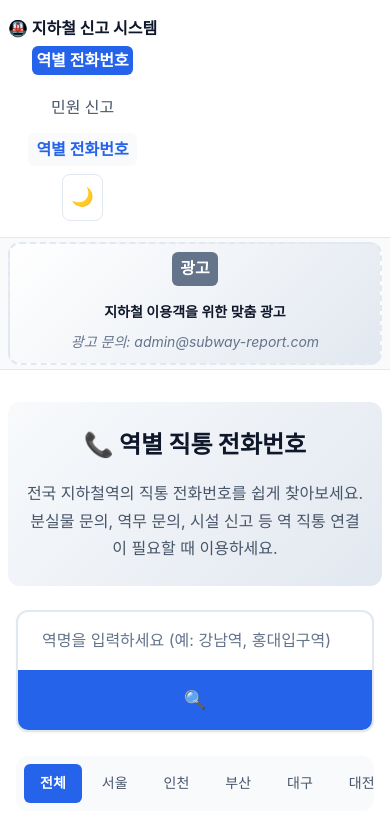
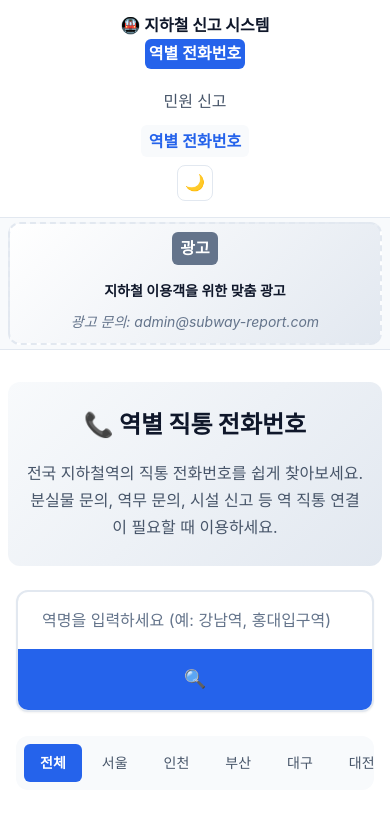
Before and after one commit to xmfhf2769/subway-quick-report, a website: page station-phone.html in a window 390 px wide. Shown: the top 819 px of the page. Drawn offline with Linux system fonts and the light colour scheme.

Commit message:
fix: 헤더 레이아웃 통일 및 파비콘 추가
- 모든 페이지에서 헤더 크기와 간격을 동일하게 설정
- 파비콘 설정 완료 (favicon.png)
- 모바일에서 헤더 반응형 최적화
- PWA 매니페스트에 아이콘 추가
- 헤더 요소들의 크기와 정렬을 더 정확하게 고정

```diff
--- a/css/main.css
+++ b/css/main.css
@@ -145,18 +145,22 @@ p, h1, h2, h3, h4, h5, h6 {
 .header {
   background-color: var(--bg-primary);
   border-bottom: 1px solid var(--border-color);
-  padding: var(--spacing-md) 0;
+  padding: var(--spacing-lg) 0;
   position: sticky;
   top: 0;
   z-index: 100;
   backdrop-filter: blur(8px);
   -webkit-backdrop-filter: blur(8px);
+  min-height: 80px;
+  display: flex;
+  align-items: center;
 }
 
 .header .container {
-  display: flex;
-  justify-content: space-between;
-  align-items: center;
+  width: 100%;
+  max-width: var(--container-max-width, 1200px);
+  margin: 0 auto;
+  padding: 0 var(--container-padding, 1rem);
 }
 
 /* ===== 헤더 통일 스타일 ===== */
@@ -165,24 +169,29 @@ p, h1, h2, h3, h4, h5, h6 {
   justify-content: space-between;
   align-items: center;
   gap: var(--spacing-lg);
+  width: 100%;
+  min-height: 48px;
 }
 
 .header-left {
   display: flex;
   align-items: center;
   gap: var(--spacing-md);
+  flex-shrink: 0;
 }
 
 .header-title {
   font-size: var(--font-size-xl);
   font-weight: 700;
   margin: 0;
+  line-height: 1.2;
 }
 
 .header-link {
   color: var(--text-primary);
   text-decoration: none;
   transition: color var(--transition-fast);
+  display: block;
 }
 
 .header-link:hover {
@@ -196,12 +205,16 @@ p, h1, h2, h3, h4, h5, h6 {
   border-radius: var(--radius-sm);
   font-size: var(--font-size-sm);
   font-weight: 600;
+  white-space: nowrap;
+  flex-shrink: 0;
 }
 
 .header-nav {
   display: flex;
   align-items: center;
   gap: var(--spacing-md);
+  flex-shrink: 0;
+  height: 48px;
 }
 
 .nav-link {
@@ -212,6 +225,11 @@ p, h1, h2, h3, h4, h5, h6 {
   transition: all var(--transition-fast);
   font-weight: 500;
   font-size: var(--font-size-sm);
+  line-height: 1;
+  white-space: nowrap;
+  display: flex;
+  align-items: center;
+  min-height: 36px;
 }
 
 .nav-link:hover {
@@ -233,6 +251,12 @@ p, h1, h2, h3, h4, h5, h6 {
   cursor: pointer;
   transition: all var(--transition-fast);
   font-size: var(--font-size-lg);
+  width: 44px;
+  height: 44px;
+  display: flex;
+  align-items: center;
+  justify-content: center;
+  flex-shrink: 0;
 }
 
 .theme-toggle:hover {
@@ -287,6 +311,57 @@ p, h1, h2, h3, h4, h5, h6 {
 @media (max-width: 768px) {
   .device-notice.desktop-only {
     display: none;
+  }
+
+  /* ===== 모바일 헤더 최적화 ===== */
+  .header {
+    padding: var(--spacing-md) 0;
+    min-height: 60px;
+  }
+
+  .header-content {
+    flex-direction: column;
+    gap: var(--spacing-md);
+    align-items: flex-start;
+    min-height: auto;
+  }
+
+  .header-left {
+    width: 100%;
+    display: flex;
+    justify-content: space-between;
+    align-items: center;
+  }
+
+  .header-title {
+    font-size: var(--font-size-lg);
+    line-height: 1.2;
+  }
+
+  .header-subtitle {
+    font-size: var(--font-size-xs);
+    padding: calc(var(--spacing-xs) / 2) var(--spacing-xs);
+  }
+
+  .header-nav {
+    width: 100%;
+    justify-content: flex-start;
+    flex-wrap: wrap;
+    gap: var(--spacing-sm);
+    height: auto;
+  }
+
+  .nav-link {
+    padding: var(--spacing-xs) var(--spacing-sm);
+    font-size: var(--font-size-xs);
+    min-height: 32px;
+  }
+
+  .theme-toggle {
+    padding: var(--spacing-xs);
+    font-size: var(--font-size-base);
+    width: 36px;
+    height: 36px;
   }
 }
 
--- a/station-phone.html
+++ b/station-phone.html
@@ -30,7 +30,13 @@
   <link rel="preconnect" href="https://fonts.gstatic.com" crossorigin>
   <meta http-equiv="X-UA-Compatible" content="IE=edge">
 
-  <title>역별 전화번호 | 지하철 역무실 직통 전화번호 조회</title>
+    <title>역별 전화번호 | 지하철 역무실 직통 전화번호 조회</title>
+
+  <!-- 파비콘 -->
+  <link rel="icon" type="image/png" sizes="32x32" href="assets/icons/favicon.png">
+  <link rel="icon" type="image/png" sizes="16x16" href="assets/icons/favicon.png">
+  <link rel="apple-touch-icon" href="assets/icons/favicon.png">
+  <link rel="shortcut icon" href="assets/icons/favicon.png">
 
   <!-- 스타일시트 -->
   <link rel="stylesheet" href="css/main.css">
```
Also changed, not shown: index.html (+4 -1 lines), assets/icons/favicon.png (added), assets/icons/icon-144x144.png (added), icon.png (added), public/manifest.json.
